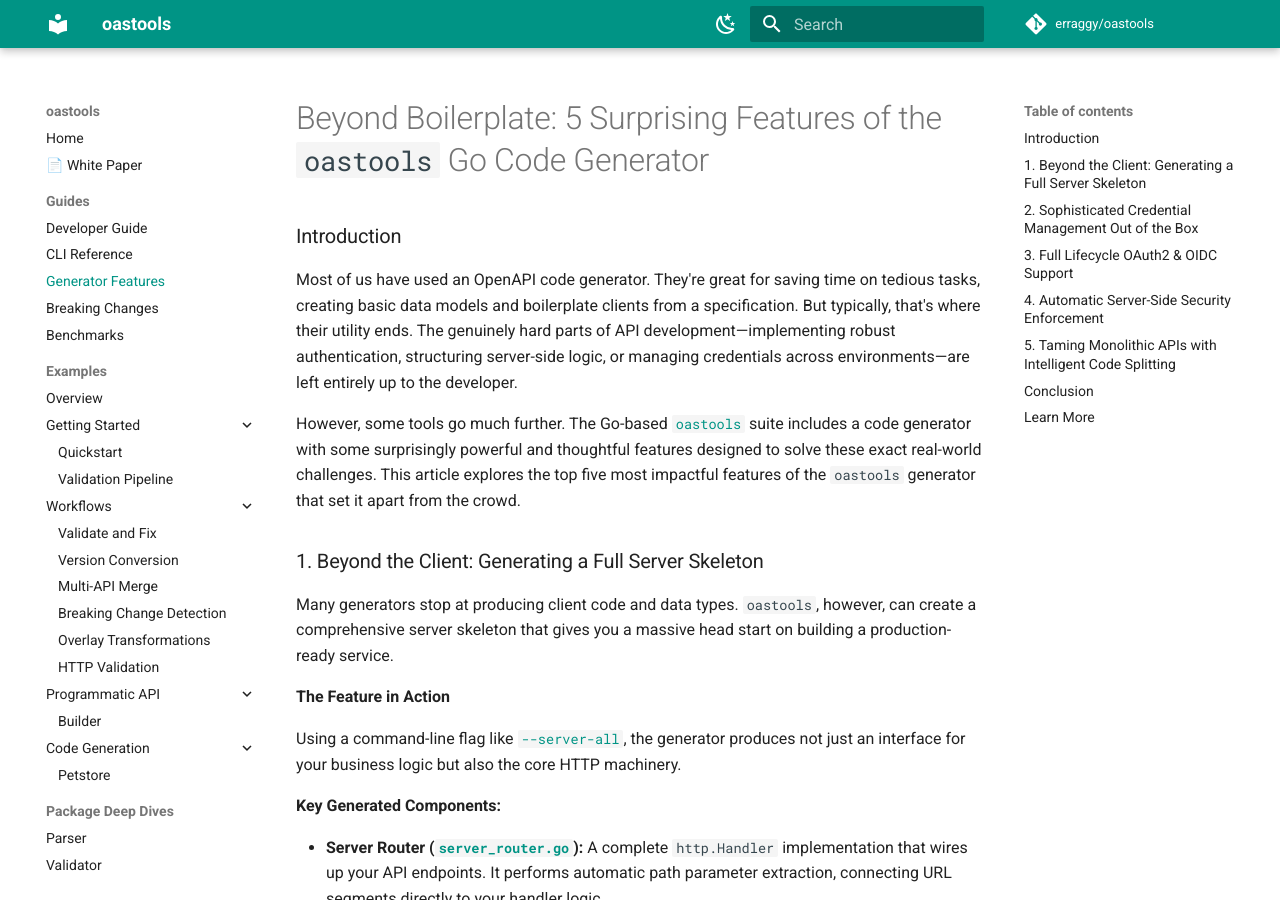
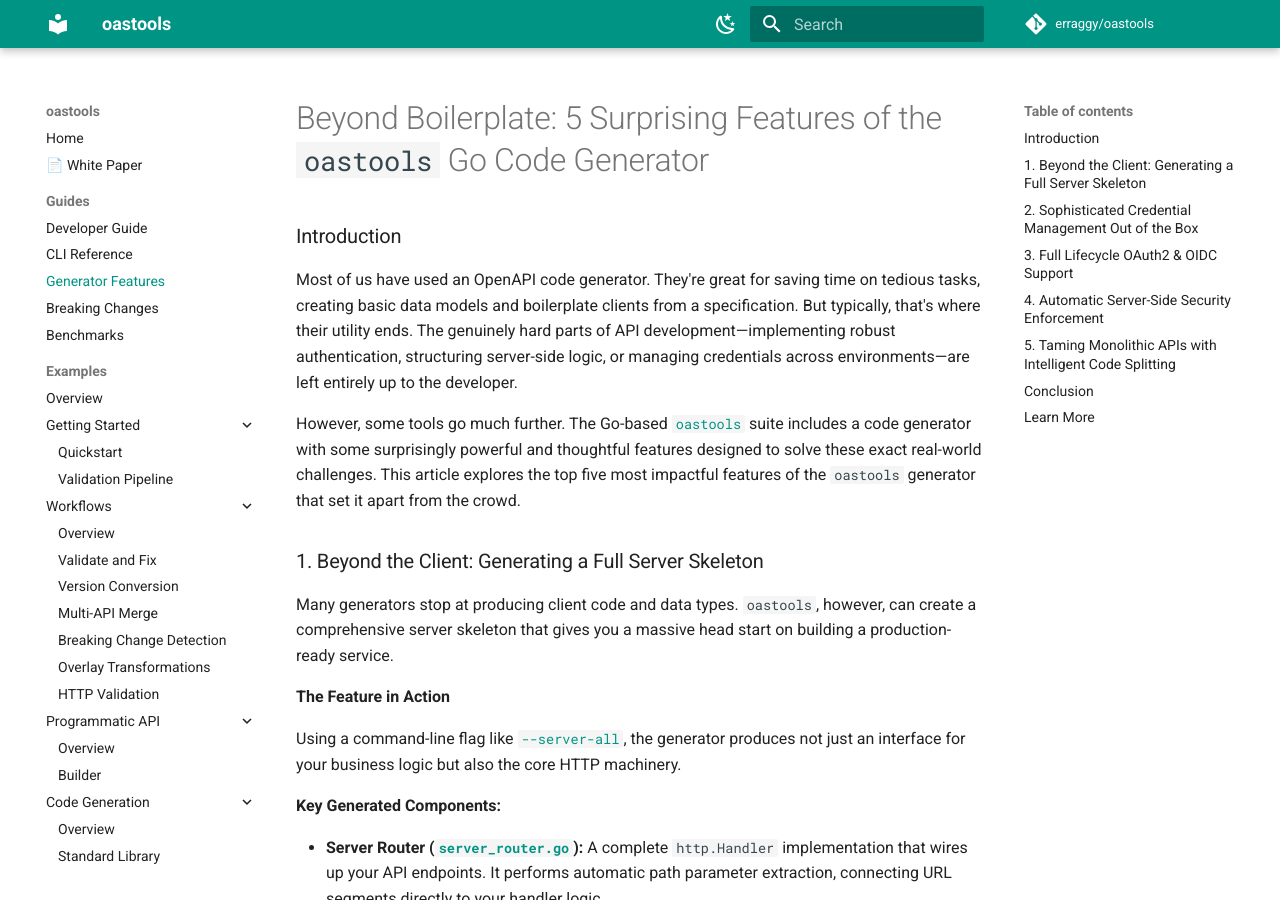
Before and after one commit to erraggy/oastools, an MkDocs documentation site: the page built from docs/generator_beyond_boilerplate.md, in a window 1280 px wide and 900 px high. Built offline with MkDocs 1.6.1 and Material for MkDocs 9.7.7, drawn with Linux system fonts in a browser that asks for light colours; comment, search, counter and statistics services are not loaded; part of the change alters nothing that is shown.

Commit message:
feat(docs): integrate examples into GitHub Pages site
- Copy all example READMEs to docs/examples/ during prepare-docs
- Update mkdocs.yml nav to use local docs paths instead of GitHub URLs
- Add link fixers to handle directory-style links and cross-references
- Examples now browsable within the docs site navigation

🤖 Generated with [Claude Code](https://claude.com/claude-code)

Co-Authored-By: Claude Opus 4.5 <noreply@anthropic.com>

```diff
--- a/mkdocs.yml
+++ b/mkdocs.yml
@@ -56,21 +56,25 @@ nav:
     - Breaking Changes: breaking-changes.md
     - Benchmarks: benchmarks.md
   - Examples:
-    - Overview: https://github.com/erraggy/oastools/tree/main/examples#readme
+    - Overview: examples/index.md
     - Getting Started:
-      - Quickstart: https://github.com/erraggy/oastools/tree/main/examples/quickstart#readme
-      - Validation Pipeline: https://github.com/erraggy/oastools/tree/main/examples/validation-pipeline#readme
+      - Quickstart: examples/quickstart.md
+      - Validation Pipeline: examples/validation-pipeline.md
     - Workflows:
-      - Validate and Fix: https://github.com/erraggy/oastools/tree/main/examples/workflows/validate-and-fix#readme
-      - Version Conversion: https://github.com/erraggy/oastools/tree/main/examples/workflows/version-conversion#readme
-      - Multi-API Merge: https://github.com/erraggy/oastools/tree/main/examples/workflows/multi-api-merge#readme
-      - Breaking Change Detection: https://github.com/erraggy/oastools/tree/main/examples/workflows/breaking-change-detection#readme
-      - Overlay Transformations: https://github.com/erraggy/oastools/tree/main/examples/workflows/overlay-transformations#readme
-      - HTTP Validation: https://github.com/erraggy/oastools/tree/main/examples/workflows/http-validation#readme
+      - Overview: examples/workflows/index.md
+      - Validate and Fix: examples/workflows/validate-and-fix.md
+      - Version Conversion: examples/workflows/version-conversion.md
+      - Multi-API Merge: examples/workflows/multi-api-merge.md
+      - Breaking Change Detection: examples/workflows/breaking-change-detection.md
+      - Overlay Transformations: examples/workflows/overlay-transformations.md
+      - HTTP Validation: examples/workflows/http-validation.md
     - Programmatic API:
-      - Builder: https://github.com/erraggy/oastools/tree/main/examples/programmatic-api/builder#readme
+      - Overview: examples/programmatic-api/index.md
+      - Builder: examples/programmatic-api/builder.md
     - Code Generation:
-      - Petstore: https://github.com/erraggy/oastools/tree/main/examples/petstore#readme
+      - Overview: examples/petstore/index.md
+      - Standard Library: examples/petstore/stdlib.md
+      - Chi Router: examples/petstore/chi.md
   - Package Deep Dives:
     - Parser: packages/parser.md
     - Validator: packages/validator.md
```
Also changed, not shown: 1 other file.
